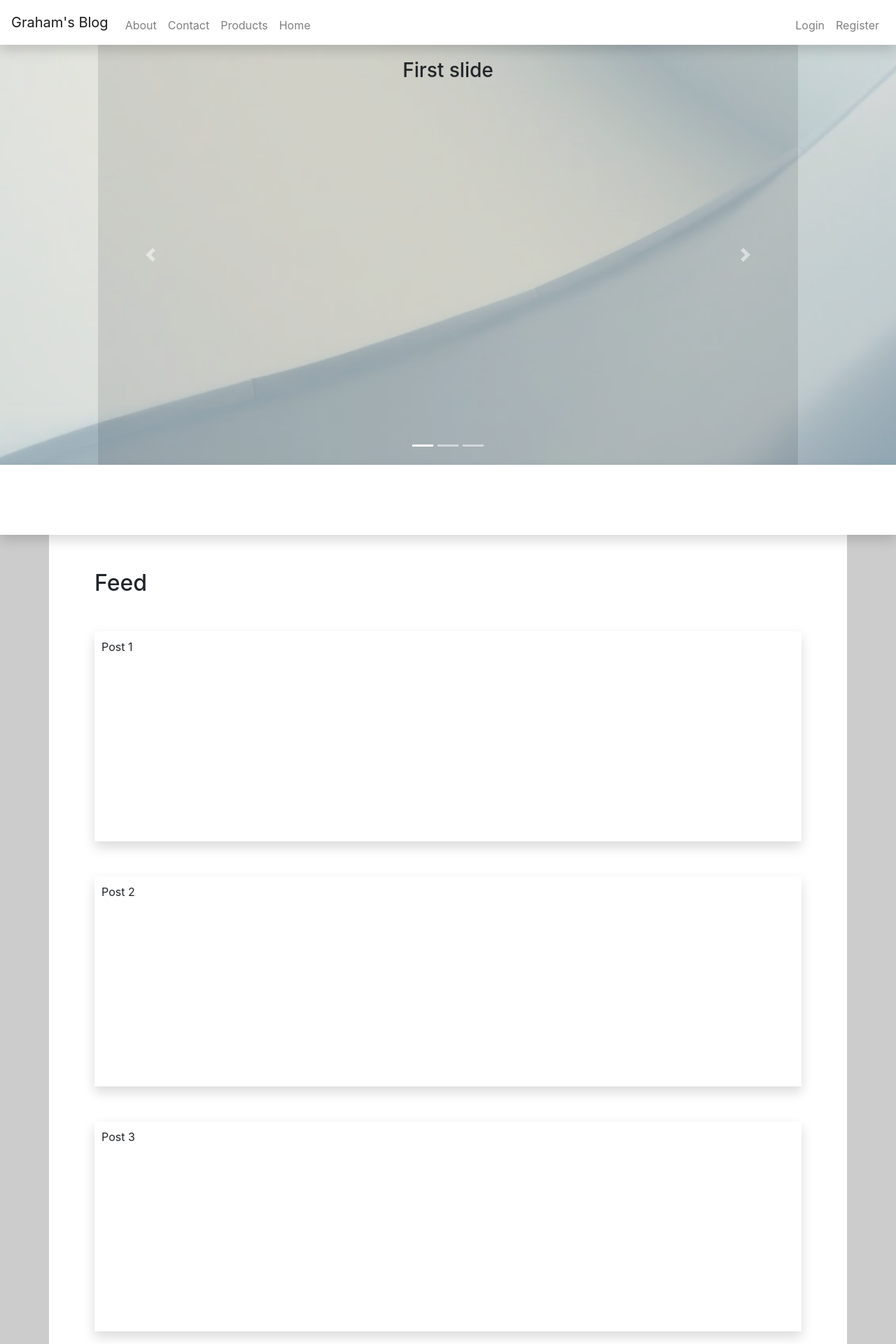
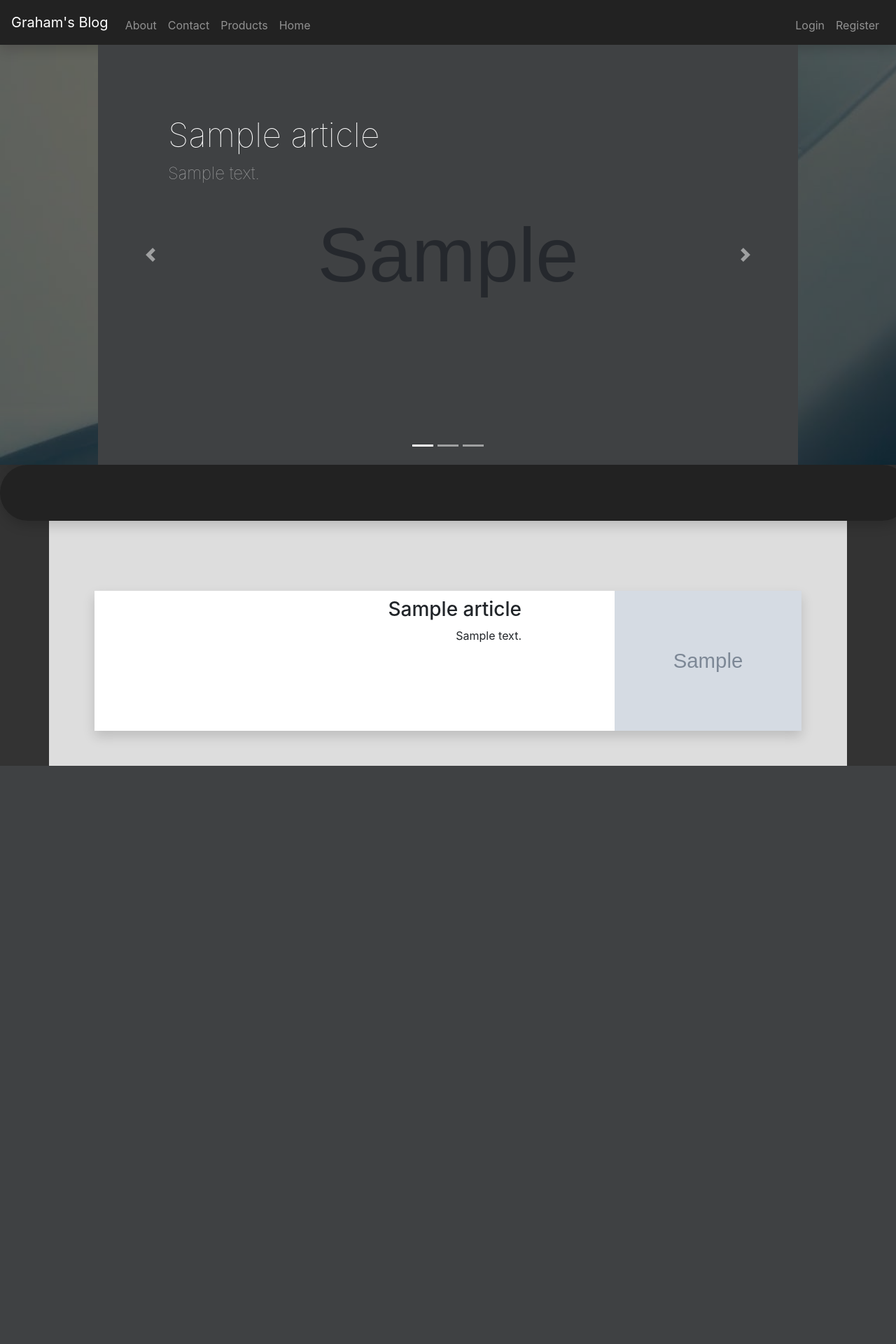
Before and after one commit to grahamross12/blog_website, a Flask app: template templates/index.html in a window 1280 px wide. Shown: the top 1920 px of the page at 70% size. After the commit the page ends 1094 px from the top, so only its background shows below. Run offline with Flask 2, Linux system fonts and the light colour scheme; the template is opened without the code that fills it: most values are stand-ins (such as "Sample title", 1, 10 or a date in 2020); grey boxes marked "Sample" are stand-in pictures.

Commit message:
Integrated NewsAPI and updated font end

```diff
--- a/app.py
+++ b/app.py
@@ -1,18 +1,158 @@
 import os
 
-from flask import Flask, render_template
+from flask import Flask, flash, redirect, render_template, request, session
 from flask_session import Session
+from werkzeug.exceptions import default_exceptions, HTTPException, InternalServerError
+from werkzeug.security import check_password_hash, generate_password_hash
+import sqlite3
+from newsapi import NewsApiClient
+
+# Initialise NewsAPI
+newsapi = NewsApiClient(api_key='f29c5ca7a2d544889ceaf1396eb0cc75')
+
 
 # Configure application
 app = Flask(__name__)
 app.config["TEMPLATES_AUTO_RELOAD"] = True
 
+app.secret_key = 'super secret key'
+app.config['SESSION_TYPE'] = 'filesystem'
+app.config.from_object(__name__)
 Session(app)
+
+db = 'info.db'
+
+
+# Ensure responses aren't cached
+@app.after_request
+def after_request(response):
+    response.headers["Cache-Control"] = "no-cache, no-store, must-revalidate"
+    response.headers["Expires"] = 0
+    response.headers["Pragma"] = "no-cache"
+    return response
 
 
 @app.route("/", methods=['GET', 'POST'])
 def index():
-	return render_template('index.html')
+	top_headlines = newsapi.get_top_headlines(language='en')
+
+	all_articles = newsapi.get_everything(language='en',
+									  domains = 'cnn.com',
+                                      sort_by='publishedAt',
+                                      page=1)
+	return render_template('index.html', headlines=top_headlines, articles=all_articles)
+
+
+@app.route("/login", methods=["GET", "POST"])
+def login():
+    """Log user in"""
+
+    # Forget any user_id
+    session.clear()
+
+    # User reached route via POST (as by submitting a form via POST)
+    if request.method == "POST":
+
+        # Ensure username was submitted
+        if not request.form.get("username"):
+            return redirect('login')
+
+        # Ensure password was submitted
+        elif not request.form.get("password"):
+            return redirect('login')
+
+        # Query database for username
+        conn = sqlite3.connect(db)
+        conn.row_factory = sqlite3.Row
+        c = conn.cursor()
+        with conn:
+        	c.execute("SELECT * FROM users WHERE username = :username", {'username': request.form.get("username")})
+        	rows = c.fetchall()
+
+        # Ensure username exists and password is correct
+        if len(rows) != 1 or not check_password_hash(rows[0]["hash"], request.form.get("password")):
+            return redirect('login')
+
+        # Remember which user has logged in
+        session["user_id"] = rows[0]["id"]
+
+        # Redirect user to home page
+        flash('You were successfully logged in')
+        return redirect("/")
+
+    # User reached route via GET (as by clicking a link or via redirect)
+    else:
+        return render_template("login.html")
+
+
+@app.route("/logout")
+def logout():
+    """Log user out"""
+
+    # Forget any user_id
+    session.clear()
+
+    # Redirect user to login form
+    return redirect("/")
+
+
+@app.route("/register", methods=["GET", "POST"])
+def register():
+    """Register user"""
+
+    if request.method == "POST":
+    	# Connect to the database
+
+
+        # Check if a username and password has been entered
+        username = request.form.get("username")
+        password = request.form.get("password")
+        email = request.form.get("email")
+        print(email)
+
+        if not username:
+            return redirect("/register")
+
+        if not password:
+            return redirect("/register")
+
+        # Check if the passwords match
+        if password != request.form.get("confirmation"):
+            return redirect("/register")
+
+        # Check if the username has been taken
+        conn = sqlite3.connect(db)
+        conn.row_factory = sqlite3.Row
+        c = conn.cursor()
+        with conn:
+        	c.execute("SELECT * FROM users WHERE username = :username", {'username': username})
+        	rows = c.fetchall()
+
+        if len(rows) != 0:
+            return redirect("/register")
+
+        # Hash the password before storing it in the database
+        hash_password = generate_password_hash(password)
+
+        # Add the new user information to the database
+        with conn:
+        	c.execute("INSERT INTO users (username, email, hash) VALUES (:username, :email, :hash)", {'username': username, 'email': email, 'hash': hash_password})
+        	conn.commit()
+
+        # Log the user in using the details they provided
+        with conn:
+        	c.execute("SELECT * FROM users WHERE username = :username", {'username': request.form.get("username")})
+        	rows = c.fetchall()
+
+        session["user_id"] = rows[0]["id"]
+
+        flash('Account created!')
+        return redirect("/")
+
+    else:
+        return render_template("register.html")
+
 
 if __name__ == '__main__':
+
 	app.run(debug=True)
--- a/static/css/index.css
+++ b/static/css/index.css
@@ -4,9 +4,9 @@
 
 .post-container {
 	width: 100%;
-	height: 300px;
+	height: 200px;
 	position: relative;
-	padding: 10px;
+	padding: 0px;
 	margin-top: 50px;
 	background-color: #fff;
 }
@@ -15,7 +15,7 @@
 	text-shadow: 0 1px 0 rgb(0 0 0 / 10%);
 	padding-top: 0px;
 	margin: auto;
-	height: 600px;
+	height: 100%;
 	text-align: center;
 	background-color: #aaa;
 }
@@ -27,12 +27,13 @@
 #spotlight {
 	background-color: #c22;
 	height: 100%;
-	max-width: 800px;
-	padding: 10px;
+	width: 800px;
+	padding: 0px;
 }
 
 .carousel-container {
 	max-width: 1000px;
+	height: 600px;
 	margin: auto;
 	justify-content: center;
 }
@@ -46,7 +47,7 @@
 }
 
 .header-layer {
-	background-color: rgb(255 255 255 / 50%);
+	background-color: rgb(0 0 0 / 50%);
 }
 
 .carousel {
@@ -54,11 +55,100 @@
 }
 
 .divider {
-  height: 100px;
-  background-color: #fff;
+  height: 80px;
+  background-color: #222;
   position: relative;
+  width: 1300px;
+  margin: auto;
 }
 
 .feed {
   padding: 50px;
 }
+
+.article-preview-image {
+	height: 100%;
+	object-fit: contain;
+	float: right;
+	position:relative;
+}
+
+.image-container {
+	position: relative;
+	margin-top: 0px;
+	padding: 0px;
+	height: 100%;
+	width: 400px;
+	float: right;
+	height: 100%;
+	text-align: right
+}
+
+.headline-image-container {
+	padding: 0px;
+	width: 100%;
+	height: 100%;
+	position: relative;
+}
+
+.headline-preview-image {
+	height: 100%;
+	width: 100%;
+	object-fit: cover;
+
+}
+
+.text-container {
+	padding: 10px;
+	max-height: 100%;
+	text-align: right;
+}
+
+.carousel-item {
+	padding: 0px;
+	height: 100%;
+}
+
+.headline-text-container {
+	position: absolute;
+	width: 100%
+	height: 100%;
+	padding-left: 100px;
+	padding-right: 100px;
+	padding-top: 100px;
+	padding-bottom: 100px;
+	position: absolute;
+	justify-content: left;
+	top: 0;
+  	left: 0;
+}
+
+.carousel-inner {
+	height: 100%;
+}
+
+.headline-image-layer {
+	height: 100%;
+	width: 100%;
+	position: absolute;
+	background-color: rgb(0 0 0 / 70%);
+	top: 0;
+  	left: 0;
+}
+
+
+.headline-title {
+	font-size: 3rem;
+	font-weight: 100;
+	color: white;
+	text-align: left;
+}
+
+.headline-description {
+	font-size: 1.5rem;
+	font-weight: 10;
+	color: white;
+	opacity: 0.6;
+	text-align: left;
+
+}
--- a/static/css/layout.css
+++ b/static/css/layout.css
@@ -1,78 +1,12 @@
 body {
-  background-color: #ccc
+  background-color: #333
 }
 
 main {
-  background-color: #fff;
+  background-color: #ddd;
 }
 
 .navbar
 {
-  background-color: #fff !important;
+  background-color: #222 !important;
 }
-
-
-.rounded {
-	border-radius: 10px !important;
-}
-
-.post-container {
-	width: 100%;
-	height: 300px;
-	position: relative;
-	padding: 10px;
-	margin-top: 50px;
-	background-color: #fff;
-}
-
-.carousel {
-	text-shadow: 0 1px 0 rgb(0 0 0 / 10%);
-	padding-top: 0px;
-	margin: auto;
-	height: 600px;
-	text-align: center;
-	background-color: #aaa;
-}
-
-.carousel-item {
-  padding: 20px;
-}
-
-#spotlight {
-	background-color: #c22;
-	height: 100%;
-	max-width: 800px;
-	padding: 10px;
-}
-
-.carousel-container {
-	max-width: 1000px;
-	margin: auto;
-	justify-content: center;
-}
-
-.header-margin {
-	background-image: url("../img/background-image.jpeg");
-	background-size: 2560px;
-	background-repeat: no-repeat;
-	background-attachment: fixed;
-  background-position: center;
-}
-
-.header-layer {
-	background-color: rgb(255 255 255 / 50%);
-}
-
-.carousel {
-	background-color: rgb(0 0 0 / 10%);
-}
-
-.divider {
-  height: 100px;
-  background-color: #fff;
-  position: relative;
-}
-
-.feed {
-  padding: 50px;
-}
--- a/templates/index.html
+++ b/templates/index.html
@@ -13,22 +13,44 @@ Homepage
 	<div class="header-layer">
 		<div class="carousel-container">
 			<div id="carouselIndicators" class="carousel slide" data-ride="carousel">
+
+				<div class="carousel-inner">
+					<div class="carousel-item active">
+						<div class="headline-image-container">
+							<img src="{{ headlines.articles[0].urlToImage }}" alt="{{ headlines.articles[0].title }}" class="headline-preview-image">
+						</div>
+						<div class="headline-image-layer"></div>
+						<div class="headline-text-container">
+							<h3 class="headline-title">{{ headlines.articles[0].title }}</h3>
+							<p class="headline-description">{{ headlines.articles[0].description }}</p>
+						</div>
+					</div>
+					<div class="carousel-item">
+						<div class="headline-image-container">
+							<img src="{{ headlines.articles[1].urlToImage }}" alt="{{ headlines.articles[1].title }}" class="headline-preview-image">
+						</div>
+						<div class="headline-image-layer"></div>
+						<div class="headline-text-container">
+							<h3 class="headline-title">{{ headlines.articles[1].title }}</h3>
+							<p class="headline-description">{{ headlines.articles[1].description }}</p>
+						</div>
+					</div>
+					<div class="carousel-item">
+						<div class="headline-image-container">
+							<img src="{{ headlines.articles[2].urlToImage }}" alt="{{ headlines.articles[2].title }}" class="headline-preview-image">
+						</div>
+						<div class="headline-image-layer"></div>
+						<div class="headline-text-container">
+							<h3 class="headline-title">{{ headlines.articles[2].title }}</h3>
+							<p class="headline-description">{{ headlines.articles[2].description }}</p>
+						</div>
+					</div>
+				</div>
 				<ol class="carousel-indicators">
 					<li data-target="#carouselIndicators" data-slide-to="0" class="active"></li>
 					<li data-target="#carouselIndicators" data-slide-to="1"></li>
 					<li data-target="#carouselIndicators" data-slide-to="2"></li>
 				</ol>
-				<div class="carousel-inner">
-					<div class="carousel-item active">
-						<h3>First slide</h3>
-					</div>
-					<div class="carousel-item">
-						<h3>Second slide</h3>
-					</div>
-					<div class="carousel-item">
-						<h3>Third slide</h3>
-					</div>
-				</div>
 				<a class="carousel-control-prev" href="#carouselIndicators" role="button" data-slide="prev">
 					<span class="carousel-control-prev-icon" aria-hidden="true"></span>
 					<span class="sr-only">Previous</span>
@@ -42,19 +64,21 @@ Homepage
 	</div>
 </div>
 
-<div class="divider shadow"></div>
+<div class="divider shadow rounded-pill"></div>
 
 <main class="container">
 	<div class="feed">
-		<h2>Feed</h2>
-
-		<div class='post-container shadow'>Post 1</div>
-		<div class='post-container shadow'>Post 2</div>
-		<div class='post-container shadow'>Post 3</div>
-		<div class='post-container shadow'>Post 4</div>
-		<div class='post-container shadow'>Post 5</div>
-		<div class='post-container shadow'>Post 6</div>
-		<div class='post-container shadow'>Post 7</div>
+		{% for article in articles.articles %}
+		<div class='post-container shadow'>
+			<div class="image-container">
+				<img src="{{ article.urlToImage }}" alt="{{ article.title }}" class="article-preview-image">
+			</div>
+			<div class='text-container'>
+				<h3>{{ article.title }}</h3>
+				<p>{{ article.description }}</p>
+			</div>
+		</div>
+		{% endfor %}
 	</div>
 </main>
 {% endblock %}
--- a/templates/layout.html
+++ b/templates/layout.html
@@ -28,7 +28,7 @@
 
 <body>
 
-  <nav class="navbar navbar-expand-md navbar-light border-light shadow">
+    <nav class="navbar navbar-expand-md navbar-dark border-dark shadow">
         <a class="navbar-brand" href="/"><span class="white">Graham's Blog</span></a>
         <button aria-controls="navbar" aria-expanded="false" aria-label="Toggle navigation" class="navbar-toggler" data-target="#navbar" data-toggle="collapse" type="button">
             <span class="navbar-toggler-icon"></span>
@@ -41,8 +41,14 @@
                 <li><a class="nav-link" href="index.html">Home</a></li>
             </ul>
             <ul class="navbar-nav ml-auto mt-2">
-          <li class="nav-item"><a class="nav-link" href="/">Login</a></li>
-          <li class="nav-item"><a class="nav-link" href="/">Register</a></li>
+                {% if session.user_id %}
+                <li class="nav-item"><a class="nav-link" href="/favourites">Favourites</a></li>
+                <li class="nav-item"><a class="nav-link" href="/account">Account</a></li>
+                <li class="nav-item"><a class="nav-link" href="/logout">Logout</a></li>
+                {% else %}
+                <li class="nav-item"><a class="nav-link" href="/login">Login</a></li>
+                <li class="nav-item"><a class="nav-link" href="/register">Register</a></li>
+                {% endif %}
         </ul>
     </div>
 </nav>
```
Lines whose indentation alone changed are shown as unchanged.
